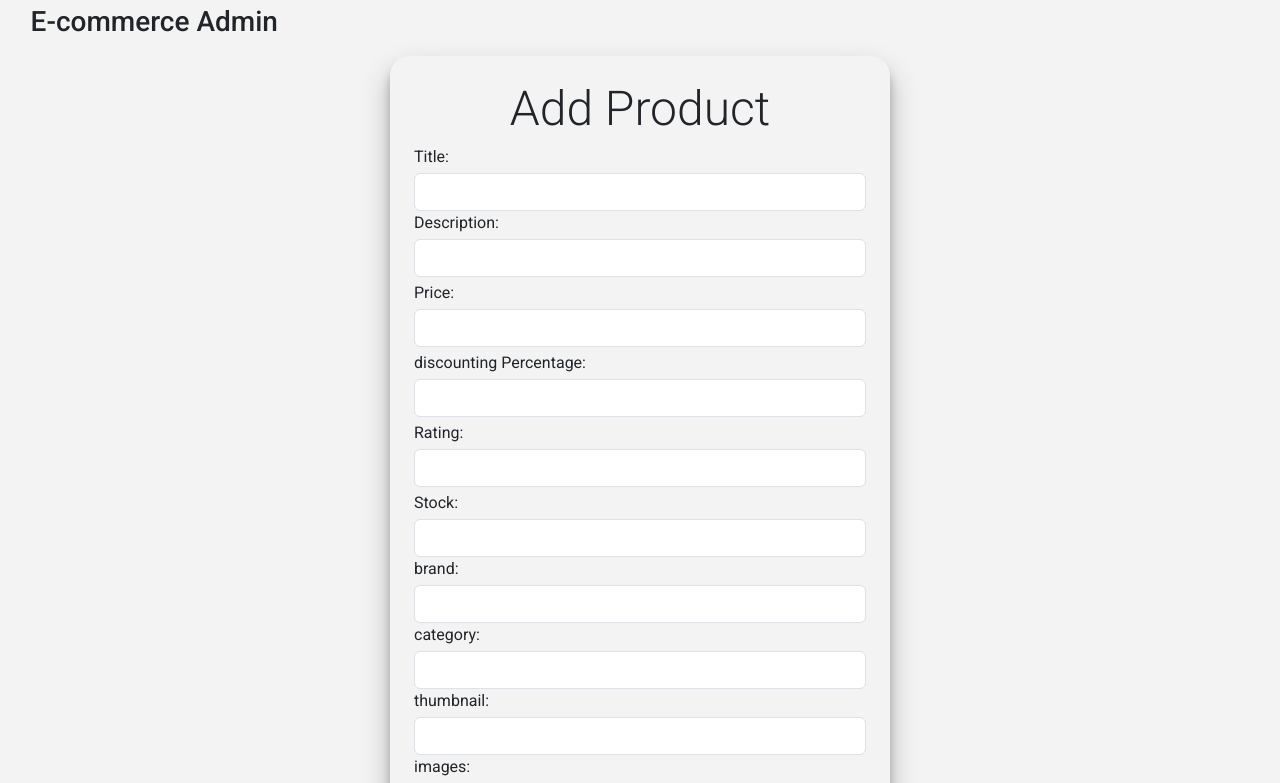
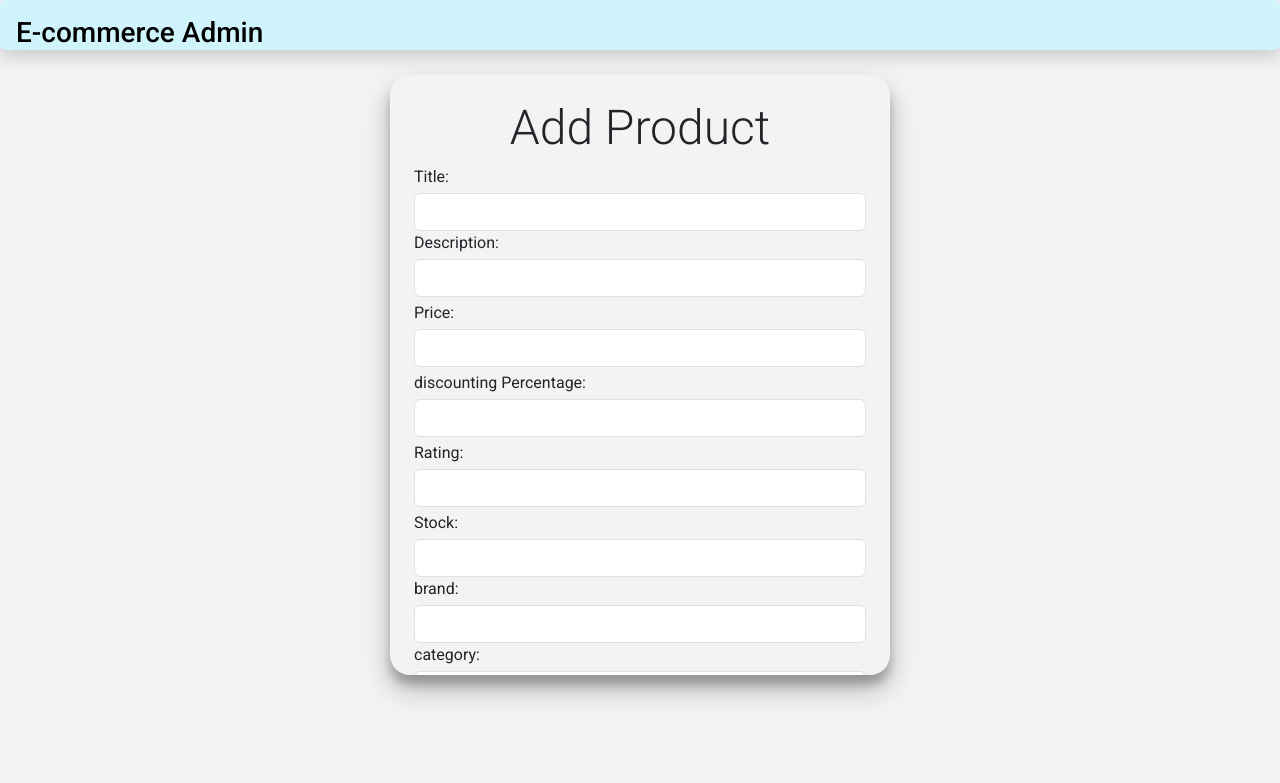
Before and after one commit to knvsriram/project, an Angular app in the folder Ecommerce_Admin/: page /products in a window 1280 px wide. Shown: the top 783 px of the page. Built offline with nearby package versions, Linux system fonts and the light colour scheme; sample sign-in values are in the browser's storage.

Commit message:
Admin Application Completed

```diff
--- a/Ecommerce_Admin/src/app/app.component.css
+++ b/Ecommerce_Admin/src/app/app.component.css
@@ -1,4 +1,9 @@
 .admin-header {
-    padding: 5px;
-    margin-left: 2%;
+    /* padding: 5px;
+    margin-left: 2%; */
+    height:50px;
+    margin-bottom: 25px;
 }
+a{
+    color: black;
+}
--- a/Ecommerce_Admin/src/app/app.component.html
+++ b/Ecommerce_Admin/src/app/app.component.html
@@ -1,6 +1,6 @@
-<div class="admin-header">
-  <header>
-    <h3>E-commerce Admin</h3>
+<!-- <div class="admin-header shadow p-3 bg-info-subtle rounded"> -->
+  <header class="admin-header shadow p-3 bg-info-subtle rounded">
+    <h3><a routerLink="home" class="text-decoration-none">E-commerce Admin</a></h3>
   </header>
-</div>
+<!-- </div> -->
 <router-outlet></router-outlet>
--- a/Ecommerce_Admin/src/app/app.component.ts
+++ b/Ecommerce_Admin/src/app/app.component.ts
@@ -1,11 +1,11 @@
 import { Component } from '@angular/core';
 import { CommonModule } from '@angular/common';
-import { RouterOutlet } from '@angular/router';
+import { RouterOutlet,RouterModule } from '@angular/router';
 
 @Component({
   selector: 'app-root',
   standalone: true,
-  imports: [CommonModule, RouterOutlet],
+  imports: [CommonModule, RouterOutlet,RouterModule],
   templateUrl: './app.component.html',
   styleUrl: './app.component.css'
 })
--- a/Ecommerce_Admin/src/app/login/login.component.html
+++ b/Ecommerce_Admin/src/app/login/login.component.html
@@ -23,6 +23,7 @@
                 <button type="submit" class="btn btn-primary mt-2"
                     [disabled]="loginForm.invalid || disableSubmit">Login</button>
             </div>
+            {{g().email.errors |json}} {{g().password.errors |json}}
         </form>
     </div>
 </ng-container>
--- a/Ecommerce_Admin/src/app/product/product.component.css
+++ b/Ecommerce_Admin/src/app/product/product.component.css
@@ -1,10 +1,12 @@
 .container {
     width: 500px;
+    max-height:600px;
+    overflow-y: auto;
     /* border: 1px solid black; */
     border-radius: 5px;
-    display: flex;
-    flex-direction: column;
-    justify-content: center;
+    /* display: flex; */
+    /* flex-direction: column; */
+    /* justify-content: center; */
     border-radius: 20px;
     box-shadow: 0 14px 28px rgba(0, 0, 0, 0.25), 0 10px 10px rgba(0, 0, 0, 0.22);
 
--- a/Ecommerce_Admin/src/app/product/product.component.html
+++ b/Ecommerce_Admin/src/app/product/product.component.html
@@ -1,6 +1,6 @@
 <div class="container p-4 mt-1">
     <div class="row">
-        <h5 class="display-5 form-heading">Add Product</h5>
+        <h5 class="display-5 form-heading text-center">Add Product</h5>
     </div>
     <form [formGroup]="addProductForm" (ngSubmit)="addproduct()">
         <div class="form-group">
--- a/Ecommerce_Admin/src/app/product/product.component.ts
+++ b/Ecommerce_Admin/src/app/product/product.component.ts
@@ -1,7 +1,7 @@
-import { Component } from '@angular/core';
+import { Component, inject } from '@angular/core';
 import { CommonModule } from '@angular/common';
-import { FormBuilder, FormControl, FormsModule, ReactiveFormsModule, Validators } from '@angular/forms';
-import { Router } from '@angular/router';
+import { FormBuilder, FormsModule, ReactiveFormsModule, Validators } from '@angular/forms';
+import { QueryService } from '../query.service';
 
 @Component({
   selector: 'app-product',
@@ -15,10 +15,10 @@ export class ProductComponent {
   addProductForm = this.fb.group({
     title: ['', [Validators.required]],
     description: ['', [Validators.required]],
-    price: ['', [Validators.pattern(/^[0-9]$/), Validators.required]],
-    discountingPercentage: ['', [Validators.pattern(/^[0-9]$/), Validators.required, Validators.min(0),Validators.max(100)]],
-    rating: ['', [Validators.pattern(/^[0-9]$/), Validators.required,Validators.min(0),Validators.max(5)]],
-    stock: ['', [Validators.pattern(/^[0-9]$/), Validators.required]],
+    price: ['', [Validators.pattern(/^[0-9]+$/), Validators.required]],
+    discountingPercentage: ['', [Validators.pattern(/^[0-9]+$/), Validators.required, Validators.min(0),Validators.max(100)]],
+    rating: ['', [Validators.pattern(/^[0-9]+$/), Validators.required,Validators.min(0),Validators.max(5)]],
+    stock: ['', [Validators.pattern(/^[0-9]+$/), Validators.required]],
     brand: ['', [Validators.required]],
     category: ['', [Validators.required]],
     thumbnail: ['', [Validators.required]],
@@ -26,14 +26,18 @@ export class ProductComponent {
     pngIcon: ['', [Validators.required]],
   })
 
+  service = inject(QueryService)
+
   disableSubmit = false;
 
-  constructor(private fb: FormBuilder, private router: Router) { }
+  constructor(private fb: FormBuilder) { }
 
   g() {
     return this.addProductForm.controls;
   }
 
   addproduct() {
+    this.service.snackBar("Product is added to DB successfully", 'Close')
+    this.addProductForm.reset()
   }
 }
--- a/Ecommerce_Admin/src/app/queries/queries.component.ts
+++ b/Ecommerce_Admin/src/app/queries/queries.component.ts
@@ -49,8 +49,13 @@ export class QueriesComponent {
   }
 
   sendResolution(id:any,value:string,email:string) {
+    if(!value) {
+      this.service.snackBar("Please enter some resolution before sending an email")
+      return
+    }
     this.service.resolveQuery(id,value,email).subscribe((data)=>{
+      this.service.snackBar(`${email}'s query is resolved`)
       if(data) this.getQueries();
-    },(error)=>console.log(error))
+    },(error)=>this.service.snackBar(error.message))
   }
 }
--- a/Ecommerce_Admin/src/app/query.service.ts
+++ b/Ecommerce_Admin/src/app/query.service.ts
@@ -1,5 +1,6 @@
 import { HttpClient } from '@angular/common/http';
-import { Injectable } from '@angular/core';
+import { Injectable, inject } from '@angular/core';
+import { MatSnackBar } from '@angular/material/snack-bar';
 
 @Injectable({
   providedIn: 'root',
@@ -8,6 +9,8 @@ export class QueryService {
 
   constructor(private http:HttpClient) { }
   serviceUrl = "http://localhost:3001/query";
+  userUrl = "http://localhost:3001/auth";
+  snackbar = inject(MatSnackBar);
 
   getQueries() {
     return this.http.get(this.serviceUrl)
@@ -17,4 +20,16 @@ export class QueryService {
     return this.http.post(this.serviceUrl+'/resolve', {id,value,email})
   }
 
+  getUsers() {
+    return this.http.get(this.userUrl+'/users');
+  }
+
+  toggleUser(email:string, isUserConfirmed:boolean) {
+    return this.http.post(this.userUrl+'/users', {email,isUserConfirmed});
+  }
+
+  snackBar(message:string, action:string='Dismiss') {
+    this.snackbar.open(message,action,{duration:2000})
+  }
+
 }
--- a/Ecommerce_Admin/src/app/users/users.component.html
+++ b/Ecommerce_Admin/src/app/users/users.component.html
@@ -18,8 +18,7 @@
 
         <ng-container matColumnDef="isUserConfirmed">
             <th mat-header-cell *matHeaderCellDef> Toggle User Access </th>
-            <td mat-cell *matCellDef="let element"> <mat-slide-toggle (change)="change()">Slide
-                    me!</mat-slide-toggle> </td>
+            <td mat-cell *matCellDef="let element"> <mat-slide-toggle [checked]="element.isUserConfirmed" (change)="change(element.email,element.isUserConfirmed,element.name)">Toggle User</mat-slide-toggle> </td>
         </ng-container>
 
         <tr mat-header-row *matHeaderRowDef="displayedColumns"></tr>
--- a/Ecommerce_Admin/src/app/users/users.component.ts
+++ b/Ecommerce_Admin/src/app/users/users.component.ts
@@ -2,6 +2,7 @@ import { Component } from '@angular/core';
 import { CommonModule } from '@angular/common';
 import { MatTableModule } from '@angular/material/table';
 import { MatSlideToggleModule } from '@angular/material/slide-toggle';
+import { QueryService } from '../query.service';
 
 export interface User {
   name: string;
@@ -18,17 +19,22 @@ export interface User {
   styleUrl: './users.component.css'
 })
 export class UsersComponent {
+  constructor(private service: QueryService) {}
+  data: User[] = []
+  displayedColumns: string[] = ['email','mobileNumber','name','isUserConfirmed']
 
-  data: User[] = [
-    { name: 'Lokesh', email: 'klokesh1999@gmail.com', mobileNumber: 8978527113, isUserConfirmed: true },
-    { name: 'Lokesh', email: 'klokesh1999@gmail.com', mobileNumber: 8978527113, isUserConfirmed: true },
-    { name: 'Lokesh', email: 'klokesh1999@gmail.com', mobileNumber: 8978527113, isUserConfirmed: true },
-    { name: 'Lokesh', email: 'klokesh1999@gmail.com', mobileNumber: 8978527113, isUserConfirmed: true },
-    { name: 'Lokesh', email: 'klokesh1999@gmail.com', mobileNumber: 8978527113, isUserConfirmed: true },
-  ]
-  displayedColumns: string[] = Object.keys(this.data[0]);
+  getUsers() {
+    this.service.getUsers().subscribe((data:any)=>{ this.data = data.data;})
+  }
 
-  change() {
-    console.log("Changed")
+  ngOnInit() {
+    this.getUsers()
+  }
+
+  change(email:string, isUserConfirmed:boolean, name:string) {
+    this.service.toggleUser(email,isUserConfirmed).subscribe((data)=>{
+      this.service.snackBar(`User: ${name} access is ${!isUserConfirmed ? 'restored 🎉' : 'revoked ⛔'}`)
+      this.getUsers()
+    })
   }
 }
```
